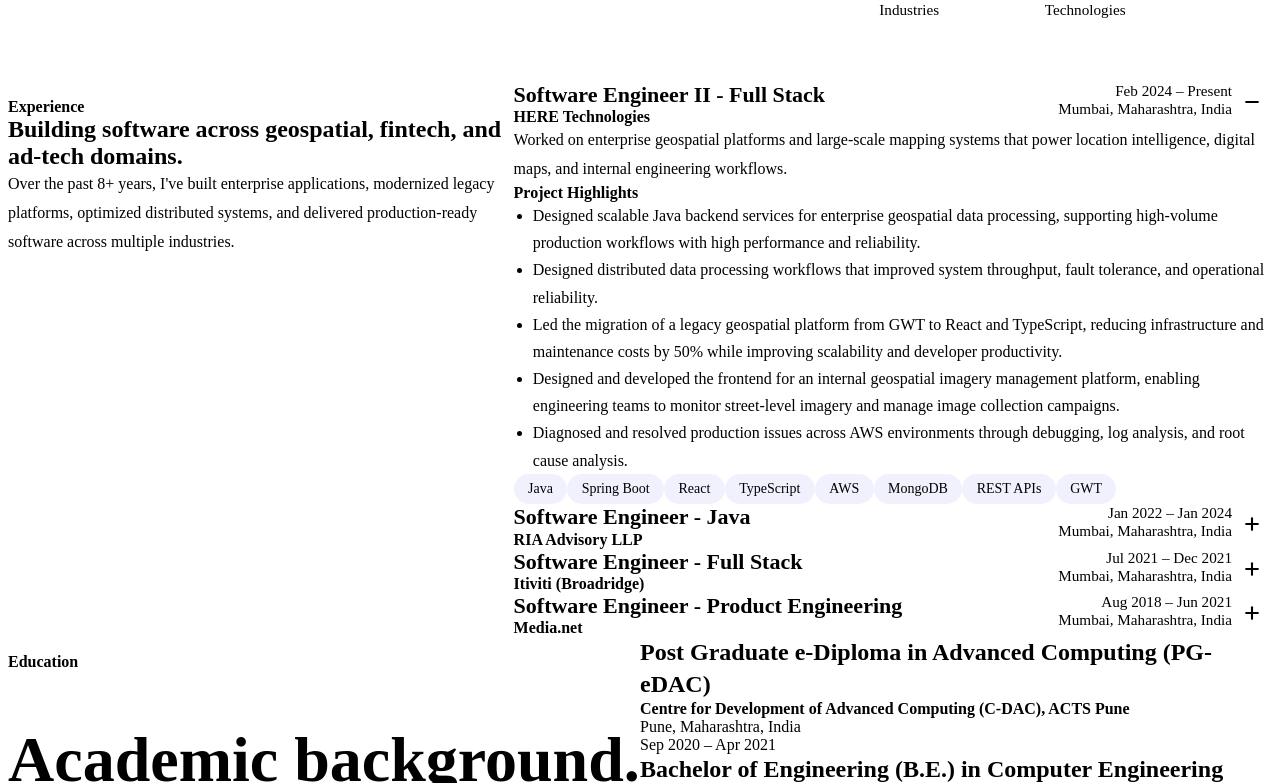
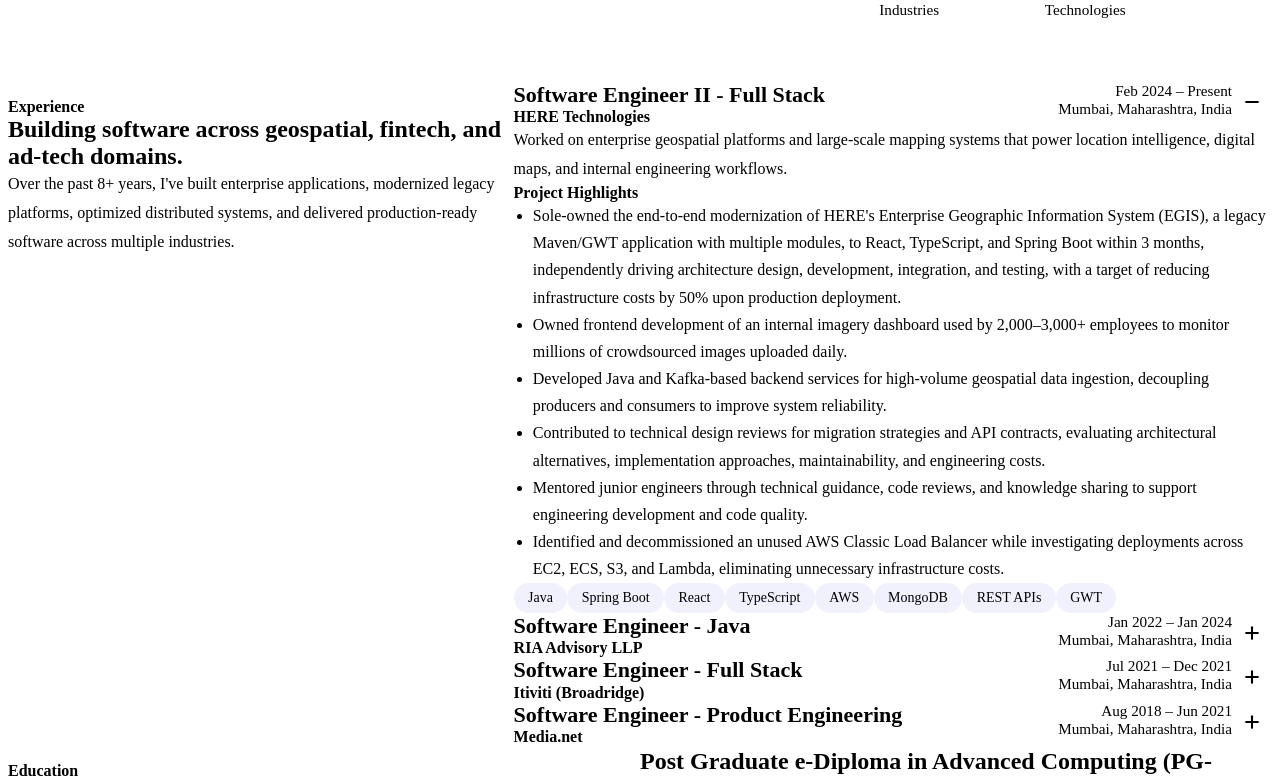
Before and after one commit to gaikwadapurva/gaikwadapurva.github.io, a React (Vite) app: page / in a window 1280 px wide. Shown: the part 665-1448 px from the top of the page. Built offline with nearby package versions, Linux system fonts and the light colour scheme; the HTML template or start-up script is replaced by a standard one.

Commit message:
docs(experience): update professional experience content

```diff
--- a/src/data/experience.ts
+++ b/src/data/experience.ts
@@ -19,11 +19,12 @@
         description:
             "Worked on enterprise geospatial platforms and large-scale mapping systems that power location intelligence, digital maps, and internal engineering workflows.",
         highlights: [
-            "Designed scalable Java backend services for enterprise geospatial data processing, supporting high-volume production workflows with high performance and reliability.",
-            "Designed distributed data processing workflows that improved system throughput, fault tolerance, and operational reliability.",
-            "Led the migration of a legacy geospatial platform from GWT to React and TypeScript, reducing infrastructure and maintenance costs by 50% while improving scalability and developer productivity.",
-            "Designed and developed the frontend for an internal geospatial imagery management platform, enabling engineering teams to monitor street-level imagery and manage image collection campaigns.",
-            "Diagnosed and resolved production issues across AWS environments through debugging, log analysis, and root cause analysis."
+            "Sole-owned the end-to-end modernization of HERE's Enterprise Geographic Information System (EGIS), a legacy Maven/GWT application with multiple modules, to React, TypeScript, and Spring Boot within 3 months, independently driving architecture design, development, integration, and testing, with a target of reducing infrastructure costs by 50% upon production deployment.",
+            "Owned frontend development of an internal imagery dashboard used by 2,000–3,000+ employees to monitor millions of crowdsourced images uploaded daily.",
+            "Developed Java and Kafka-based backend services for high-volume geospatial data ingestion, decoupling producers and consumers to improve system reliability.",
+            "Contributed to technical design reviews for migration strategies and API contracts, evaluating architectural alternatives, implementation approaches, maintainability, and engineering costs.",
+            "Mentored junior engineers through technical guidance, code reviews, and knowledge sharing to support engineering development and code quality.",
+            "Identified and decommissioned an unused AWS Classic Load Balancer while investigating deployments across EC2, ECS, S3, and Lambda, eliminating unnecessary infrastructure costs."
         ],
         technologies: [
             "Java",
@@ -45,9 +46,11 @@
         description:
             "Built enterprise digital banking solutions that enabled U.S. financial institutions to streamline online account opening and customer onboarding.",
         highlights: [
-            "Developed full-stack digital banking applications using Salesforce, Apex, and Angular, enabling secure online account opening across multiple banking product types.",
-            "Optimized backend services and database interactions to improve application responsiveness, system efficiency, and production performance.",
-            "Investigated and resolved production issues through performance monitoring, log analysis, and cross-functional collaboration to ensure application reliability."
+            "Developed object-oriented Apex (Java-like) business logic, validations, and integrations for Terafina’s digital account opening platform, supporting onboarding for multiple U.S. banks including First State Bank, Lincoln Savings Bank, SouthState Bank, and People’s Savings Bank.",
+            "Engineered bank-specific onboarding workflows using Salesforce Apex and Angular, implementing customized business rules to improve the end-to-end customer onboarding experience.",
+            "Investigated and resolved production issues across frontend and backend components, improving reliability while preserving client-specific functionality.",
+            "Contributed to design and cross-functional code reviews, evaluating implementation approaches, maintainability, and adherence to engineering standards.",
+            "Mentored junior engineers on application architecture and banking onboarding workflows."
         ],
         technologies: [
             "Salesforce",
@@ -66,9 +69,9 @@
         description:
             "Developed enterprise trading and capital markets software supporting high-performance financial systems for global investment banking operations.",
         highlights: [
-            "Developed and enhanced enterprise trading and financial software using Java and Angular for Goldman Sachs, supporting global investment banking workflows.",
-            "Collaborated with cross-functional engineering teams to deliver scalable, high-performance features that met production standards and evolving business requirements.",
-            "Investigated production issues, optimized application performance, and improved code quality to enhance the reliability and stability of enterprise financial systems."
+            "Developed Java and Angular onboarding workflow features for FIX Conductor, Itiviti’s FIX counterparty certification and onboarding platform, supporting Goldman Sachs’ trading operations.",
+            "Collaborated with cross-functional engineering teams to deliver and troubleshoot features in a financial trading environment, meeting performance, compliance, and code-quality requirements.",
+            "Guided junior engineers on development best practices."
         ],
         technologies: [
             "Java",
@@ -86,11 +89,12 @@
         description:
             "Built large-scale advertising technology platforms that processed real-time ad auctions and content monetization for high-traffic web applications.",
         highlights: [
-            "Developed large-scale advertising technology platforms that processed real-time bidding (RTB) auctions and content monetization for high-traffic web applications.",
-            "Engineered and optimized real-time ad serving workflows, improving system reliability and revenue performance through data-driven experimentation and performance tuning.",
-            "Analyzed large-scale production datasets using MySQL and Hive to identify infrastructure bottlenecks and drive system performance and revenue optimizations.",
-            "Supported distributed advertising platform integrations and resolved production incidents across high-throughput, real-time serving environments.",
-            "Automated reporting and operational workflows, reducing manual effort and improving engineering efficiency."
+            "Developed Java and JavaScript components for real-time bidding (RTB) solutions across Content Monetization, Header Bidding, and Prebid platforms, supporting programmatic advertising workflows.",
+            "Served as the technical point of contact for Demand-Side Platform (DSP), Supply-Side Platform (SSP), and RTB integrations, working with business teams to resolve integration issues.",
+            "Ran A/B and AABB experiments on ad formats and bidding strategies, using MySQL and an in-house Hive-based analytics tool to analyze performance and find revenue optimization opportunities.",
+            "Investigated and resolved ad-serving issues across HTML, CSS, JavaScript, and backend integrations, using Google Ad Manager for reporting and troubleshooting.",
+            "Partnered with Product Managers on product enhancements and feature rollouts, translating technical changes into guidance for business teams across locations.",
+            "Mentored junior engineers and conducted technical interviews for Data Analyst and Product Operations Analyst roles."
         ],
         technologies: [
             "Java",
```
Also changed, not shown: 1 other file (tests, documents, lock files or other folders).
